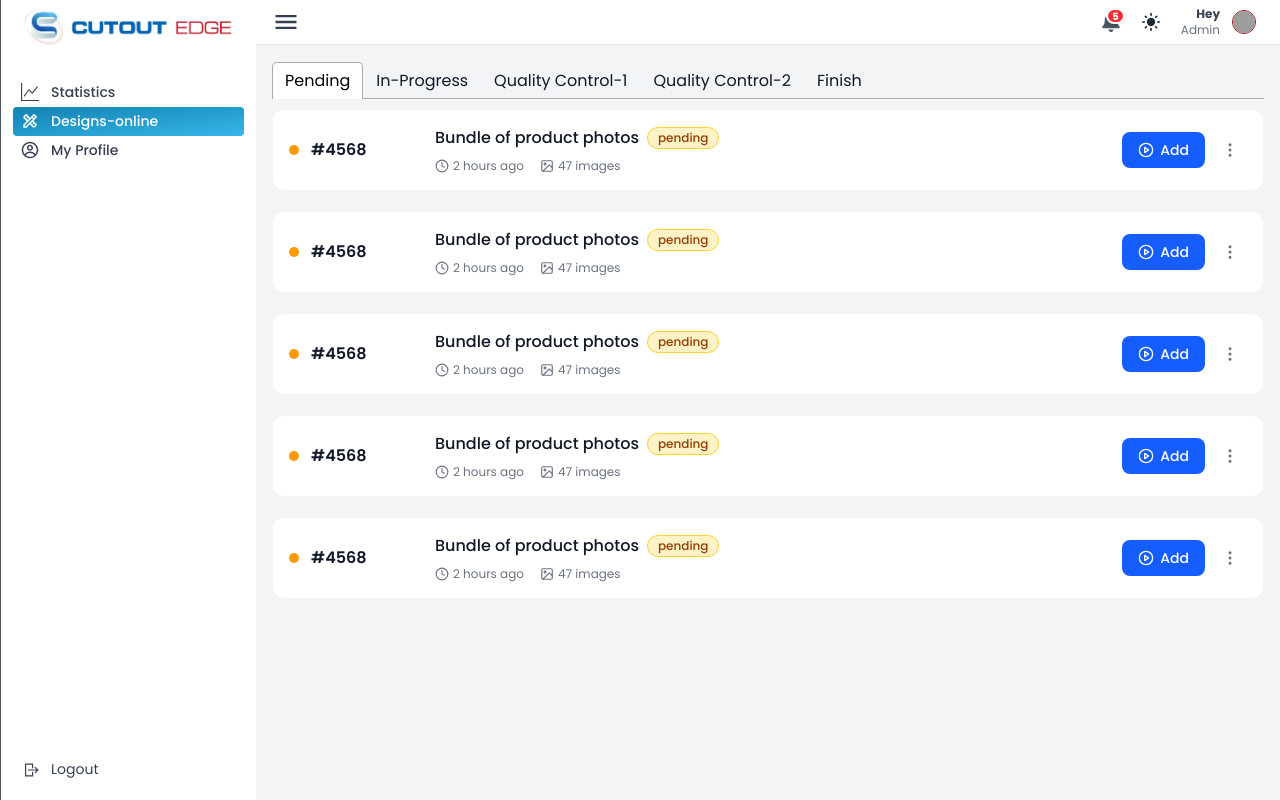
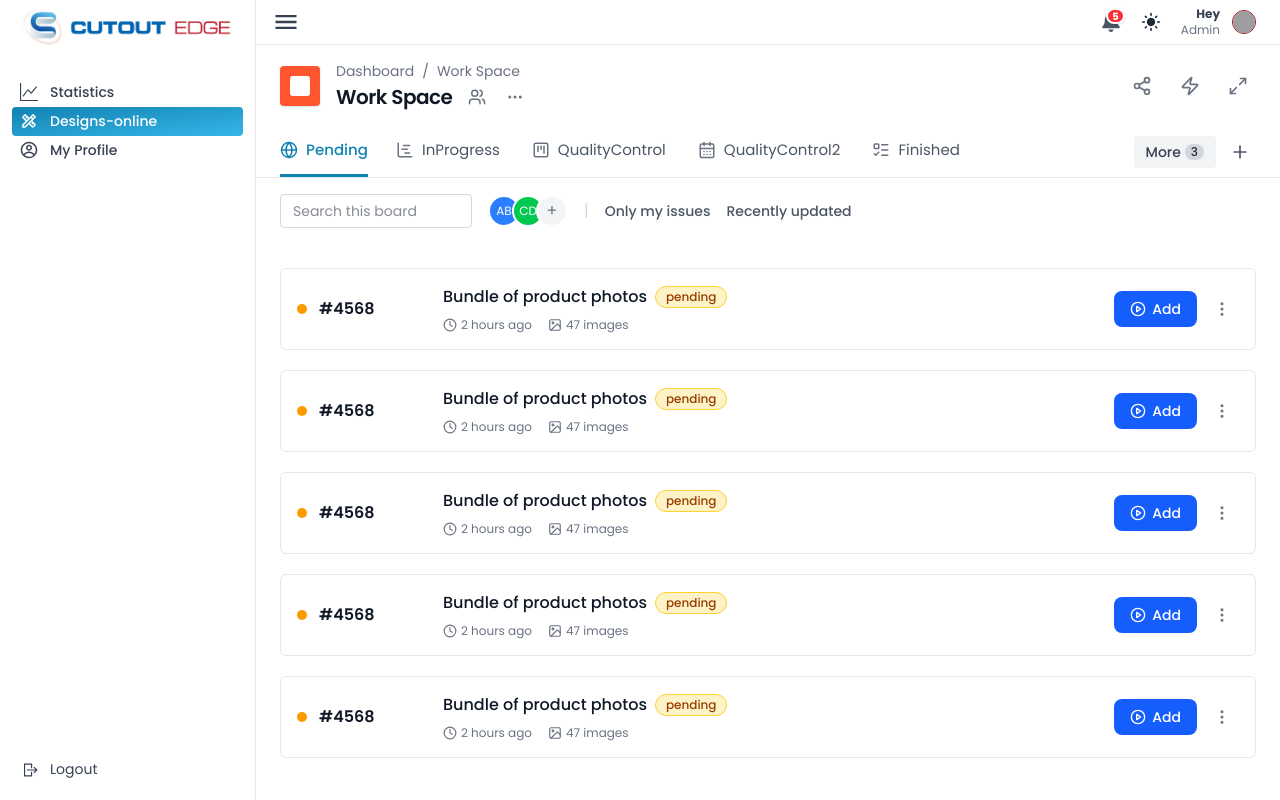
Before and after one commit to mdrakibulhasanparvej/cutoutedge-client, a React (Vite) app: page /dashboard/design-online in a window 1280 px wide. Built offline with nearby package versions, Linux system fonts and the light colour scheme; grey boxes are pictures that could not be loaded; a small style sheet from the web is missing.

Commit message:
dashboard and design online upgraded

```diff
--- a/package.json
+++ b/package.json
@@ -19,6 +19,7 @@
     "axios": "^1.13.2",
     "daisyui": "^5.5.14",
     "framer-motion": "^12.25.0",
+    "lucide-react": "^0.574.0",
     "prettier": "^3.7.4",
     "react": "^19.1.1",
     "react-dom": "^19.1.1",
--- a/src/layout/DashboardLayout.jsx
+++ b/src/layout/DashboardLayout.jsx
@@ -63,7 +63,7 @@ const DashboardLayout = () => {
       <div className='flex h-screen overflow-hidden'>
         {/* SIDEBAR */}
         <aside
-          className={`transition-all duration-300 bg-white dark:bg-gray-800 flex flex-col border-l border-gray-600 dark:border-gray-700
+          className={`transition-all duration-300 bg-white dark:bg-gray-800 flex flex-col border-r border-gray-200 dark:border-gray-700
         ${sidebarOpen ? "w-64 " : "w-0"} overflow-hidden`}>
           <div className='px-4 py-1  dark:border-gray-700 flex items-center justify-between'>
             <Link
@@ -188,7 +188,7 @@ const DashboardLayout = () => {
               animate={{ opacity: 1, y: 0 }}
               exit={{ opacity: 0, y: -10 }}
               transition={{ duration: 0.25 }}
-              className='h-full overflow-y-auto m-4 bg-gray-100 dark:bg-gray-900 text-gray-900 dark:text-gray-100'>
+              className='h-full overflow-y-auto  bg-gray-100 dark:bg-gray-900 text-gray-900 dark:text-gray-100'>
               <Outlet />
             </main>
           </div>
--- a/src/pages/Dashboard/DesignWork/DesignOnline.jsx
+++ b/src/pages/Dashboard/DesignWork/DesignOnline.jsx
@@ -1,6 +1,22 @@
-import React from "react";
-import { Tab, Tabs, TabList, TabPanel } from "react-tabs";
-import "react-tabs/style/react-tabs.css";
+import React, { useState } from "react";
+// আইকন ইমপোর্ট (lucide-react থেকে)
+import {
+  Globe,
+  ChartGantt,
+  KanbanSquare,
+  CalendarDays,
+  ListTodo,
+  Target,
+  Code2,
+  Terminal,
+  MoreHorizontal,
+  Plus,
+  Users,
+  Share2,
+  Zap,
+  Maximize2,
+} from "lucide-react";
+
 import Pending from "./Pending";
 import InProgress from "./InProgress";
 import QualityControl from "./QualityControl";
@@ -8,53 +24,155 @@ import QualityControl2 from "./QualityControl2";
 import Finished from "./Finished";
 
 const DesignOnline = () => {
+  // ডিফল্ট ট্যাব 'Pending' রাখলাম
+  const [activeTab, setActiveTab] = useState("Pending");
+
+  // আপনার কম্পোনেন্টগুলোকে স্ক্রিনশটের নাম অনুযায়ী ম্যাপ করা হয়েছে
+  const tabData = [
+    { label: "Pending", icon: Globe, Comp: Pending },
+    { label: "InProgress", icon: ChartGantt, Comp: InProgress },
+    { label: "QualityControl", icon: KanbanSquare, Comp: QualityControl },
+    { label: "QualityControl2", icon: CalendarDays, Comp: QualityControl2 },
+    { label: "Finished", icon: ListTodo, Comp: Finished },
+  ];
+
+  // Active Component বের করা
+  const activeItem = tabData.find((t) => t.label === activeTab);
+  const ActiveComp = activeItem ? activeItem.Comp : Pending;
+
   return (
-    <div>
-      <Tabs>
-        <TabList>
-          <Tab>Pending</Tab>
-          <Tab>In-Progress</Tab>
-          <Tab>Quality Control-1</Tab>
-          <Tab>Quality Control-2</Tab>
-          <Tab>Finish</Tab>
-        </TabList>
+    <div className='min-h-screen bg-white'>
+      {/* --- Top Header Section (Screenshot Style) --- */}
+      <div className='flex items-center justify-between px-6 py-4'>
+        <div className='flex items-center gap-4'>
+          {/* Project Icon */}
+          <div className='w-10 h-10 rounded bg-[#FF5630] flex items-center justify-center text-white shadow-sm'>
+            <KanbanSquare size={24} fill='white' />
+          </div>
 
-        <TabPanel className="space-y-5">
-          <Pending />
-          <Pending />
-          <Pending />
-          <Pending />
-          <Pending />
-        </TabPanel>
-        <TabPanel className="space-y-5">
-          <InProgress />
-          <InProgress />
-          <InProgress />
-          <InProgress />
-          <InProgress />
-        </TabPanel>
-        <TabPanel className="space-y-5">
-          <QualityControl />
-          <QualityControl />
-          <QualityControl />
-          <QualityControl />
-          <QualityControl />
-        </TabPanel>
-        <TabPanel className="space-y-5">
-          <QualityControl2 />
-          <QualityControl2 />
-          <QualityControl2 />
-          <QualityControl2 />
-          <QualityControl2 />
-        </TabPanel>
-        <TabPanel className="space-y-5">
-          <Finished />
-          <Finished />
-          <Finished />
-          <Finished />
-          <Finished />
-        </TabPanel>
-      </Tabs>
+          {/* Title Area */}
+          <div>
+            <div className='flex items-center gap-2 text-sm text-gray-500 mb-0.5'>
+              <span>Dashboard</span>
+              <span>/</span>
+              <span>Work Space</span>
+            </div>
+            <div className='flex items-center gap-3'>
+              <h1 className='font-semibold text-xl text-gray-900 tracking-tight'>
+                Work Space
+              </h1>
+              {/* Team/People Icon */}
+              <button className='p-1 hover:bg-gray-100 rounded text-gray-500'>
+                <Users size={18} />
+              </button>
+              {/* Menu Dots */}
+              <button className='p-1 hover:bg-gray-100 rounded text-gray-500'>
+                <MoreHorizontal size={18} />
+              </button>
+            </div>
+          </div>
+        </div>
+
+        {/* Right Side Tools */}
+        <div className='flex items-center gap-3 text-gray-500'>
+          <button className='p-2 hover:bg-gray-100 rounded transition-colors'>
+            <Share2 size={20} />
+          </button>
+          <button className='p-2 hover:bg-gray-100 rounded transition-colors'>
+            <Zap size={20} />
+          </button>
+          <button className='p-2 hover:bg-gray-100 rounded transition-colors'>
+            <Maximize2 size={20} />
+          </button>
+        </div>
+      </div>
+
+      {/* --- Tab Navigation Bar (Updated) --- */}
+      <div className='flex items-center px-6 border-b border-gray-200 overflow-x-auto no-scrollbar'>
+        <div className='flex items-center gap-6 w-full'>
+          {tabData.map((tab) => {
+            const isActive = activeTab === tab.label;
+            const Icon = tab.icon;
+
+            return (
+              <button
+                key={tab.label}
+                onClick={() => setActiveTab(tab.label)}
+                className={`
+                    group flex items-center gap-2 py-3 border-b-[3px] transition-all whitespace-nowrap text-[15px]
+                    ${
+                      isActive
+                        ? "border-[#0F83B2] text-[#0F83B2] font-medium" // Active: Blue color & border
+                        : "border-transparent text-gray-600 hover:text-gray-900 hover:bg-gray-50 rounded-t-md px-1" // Inactive
+                    }
+                `}>
+                <Icon
+                  size={18}
+                  className={
+                    isActive
+                      ? "text-[#0F83B2]"
+                      : "text-gray-500 group-hover:text-gray-700"
+                  }
+                />
+                {tab.label}
+              </button>
+            );
+          })}
+
+          {/* "More" Dropdown & Plus Button (Visual Only) */}
+          <div className='flex items-center gap-2 ml-auto pl-4'>
+            <button className='flex items-center gap-1 bg-gray-100 hover:bg-gray-200 text-gray-700 px-3 py-1.5 rounded text-sm font-medium transition-colors'>
+              More{" "}
+              <span className='bg-gray-300 text-gray-800 text-xs px-1.5 rounded-full'>
+                3
+              </span>
+            </button>
+            <button className='p-1.5 hover:bg-gray-200 rounded text-gray-600'>
+              <Plus size={20} />
+            </button>
+          </div>
+        </div>
+      </div>
+
+      {/* --- Filter / Breadcrumb Section (Optional - kept simple) --- */}
+      <div className='px-6 py-4 flex items-center gap-4'>
+        <div className='relative'>
+          <input
+            type='text'
+            placeholder='Search this board'
+            className='pl-3 pr-8 py-1.5 border border-gray-300 rounded focus:outline-none focus:border-blue-500 text-sm w-48'
+          />
+        </div>
+        <div className='flex -space-x-2'>
+          {/* Dummy User Avatars */}
+          <div className='w-8 h-8 rounded-full bg-blue-500 border-2 border-white text-white text-xs flex items-center justify-center'>
+            AB
+          </div>
+          <div className='w-8 h-8 rounded-full bg-green-500 border-2 border-white text-white text-xs flex items-center justify-center'>
+            CD
+          </div>
+          <button className='w-8 h-8 rounded-full bg-gray-100 border-2 border-white text-gray-500 flex items-center justify-center hover:bg-gray-200'>
+            +
+          </button>
+        </div>
+        <span className='text-gray-300'>|</span>
+        <button className='text-gray-600 text-sm font-medium hover:underline'>
+          Only my issues
+        </button>
+        <button className='text-gray-600 text-sm font-medium hover:underline'>
+          Recently updated
+        </button>
+      </div>
+
+      {/* --- Main Content Area --- */}
+      <div className='bg-white min-h-[calc(100vh-180px)] p-6'>
+        {/* এখানে ৫টি কম্পোনেন্ট লুপ হচ্ছে যেমন আপনার কোডে ছিল */}
+        <div className='space-y-5'>
+          {Array.from({ length: 5 }).map((_, index) => (
+            <ActiveComp key={index} />
+          ))}
+        </div>
+      </div>
     </div>
   );
 };
--- a/src/pages/Dashboard/DesignWork/Pending.jsx
+++ b/src/pages/Dashboard/DesignWork/Pending.jsx
@@ -50,55 +50,51 @@ const Pending = ({
     }
   };
 
-
-
   return (
     <div
-      className="
+      className='
         group w-full
         flex flex-col sm:flex-row
         sm:items-center gap-4
         px-4 py-4
-        bg-white border border-gray-100 rounded-xl
+        bg-white border border-gray-200 rounded-md
         hover:shadow-md hover:-translate-y-0.5 transition-all
-      "
-    >
+      '>
       {/* Left section */}
-      <div className="flex items-center gap-3 min-w-[130px]">
+      <div className='flex items-center gap-3 min-w-[130px]'>
         <span
           className={`h-2.5 w-2.5 rounded-full ${getDotColor(order.status)}`}
         />
-        <span className="font-semibold text-gray-900">{order.id}</span>
+        <span className='font-semibold text-gray-900'>{order.id}</span>
       </div>
 
       {/* Main content */}
-      <div className="flex-1 min-w-0">
-        <div className="flex flex-wrap items-center gap-2">
-          <h3 className="font-medium text-gray-900 truncate max-w-[260px] sm:max-w-full">
+      <div className='flex-1 min-w-0'>
+        <div className='flex flex-wrap items-center gap-2'>
+          <h3 className='font-medium text-gray-900 truncate max-w-[260px] sm:max-w-full'>
             {order.title}
           </h3>
 
           <span
             className={`inline-flex items-center rounded-full border px-2.5 py-0.5 text-xs font-medium ${getStatusStyles(
-              order.status
-            )}`}
-          >
+              order.status,
+            )}`}>
             {order.status}
           </span>
 
           {order.priority === "high" && (
-            <span className="inline-flex items-center rounded bg-red-50 px-2 py-0.5 text-xs font-medium text-red-700">
+            <span className='inline-flex items-center rounded bg-red-50 px-2 py-0.5 text-xs font-medium text-red-700'>
               High Priority
             </span>
           )}
         </div>
 
-        <div className="mt-2 flex flex-wrap items-center gap-4 text-xs text-gray-500">
-          <div className="flex items-center gap-1">
+        <div className='mt-2 flex flex-wrap items-center gap-4 text-xs text-gray-500'>
+          <div className='flex items-center gap-1'>
             <FiClock size={14} />
             <span>{order.createdAt}</span>
           </div>
-          <div className="flex items-center gap-1">
+          <div className='flex items-center gap-1'>
             <FiImage size={14} />
             <span>{order.imagesCount} images</span>
           </div>
@@ -106,13 +102,12 @@ const Pending = ({
       </div>
 
       {/* Actions */}
-      <div className="flex items-center gap-2 justify-end sm:justify-start">
+      <div className='flex items-center gap-2 justify-end sm:justify-start'>
         {order.status === "pending" && (
           <button
             onClick={onStart}
-            className="flex items-center gap-1.5 rounded-lg bg-blue-600 px-4 py-2
-              text-sm font-medium text-white hover:bg-blue-700 transition cursor-pointer"
-          >
+            className='flex items-center gap-1.5 rounded-lg bg-blue-600 px-4 py-2
+              text-sm font-medium text-white hover:bg-blue-700 transition cursor-pointer'>
             <FiPlayCircle size={16} />
             Add
           </button>
@@ -120,18 +115,16 @@ const Pending = ({
 
         {order.status === "failed" && (
           <button
-            className="flex items-center gap-1.5 rounded-lg border border-red-600 px-4 py-2
-              text-sm font-medium text-red-700 hover:bg-red-50 transition"
-          >
+            className='flex items-center gap-1.5 rounded-lg border border-red-600 px-4 py-2
+              text-sm font-medium text-red-700 hover:bg-red-50 transition'>
             <FiAlertCircle size={16} />
             Retry
           </button>
         )}
 
         <button
-          className="rounded-lg p-2 text-gray-500 hover:bg-gray-100 hover:text-gray-700 transition"
-          title="More actions"
-        >
+          className='rounded-lg p-2 text-gray-500 hover:bg-gray-100 hover:text-gray-700 transition'
+          title='More actions'>
           <FiMoreVertical size={18} />
         </button>
       </div>
```
Also changed, not shown: 1 other file (tests, documents, lock files or other folders).
